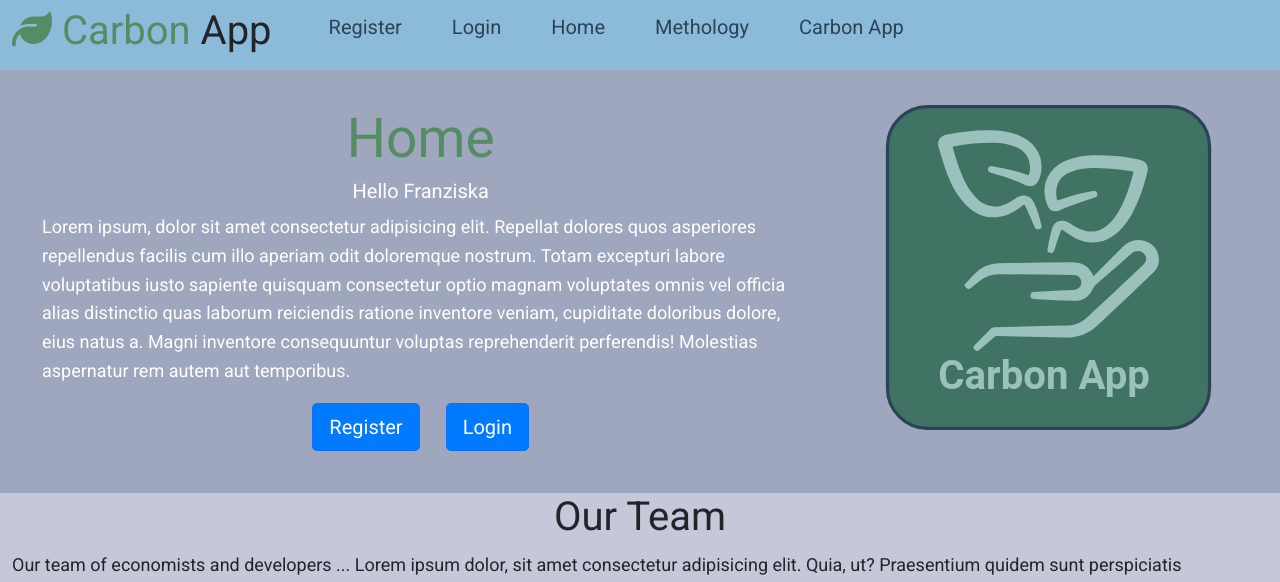
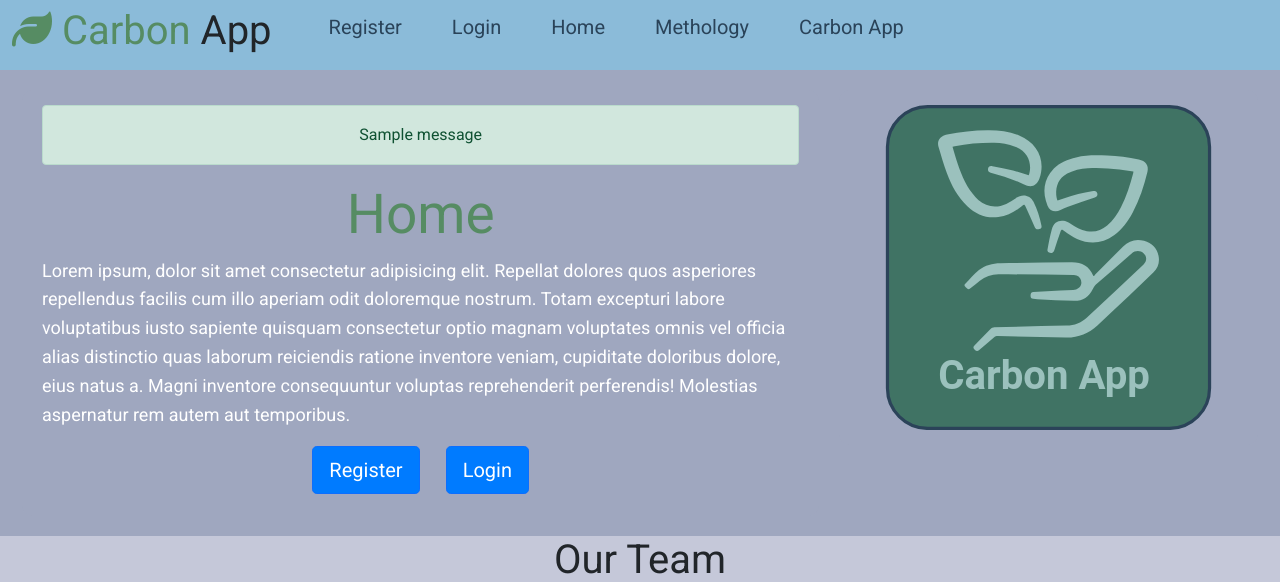
Before and after one commit to franziskaroszinski/Carbon_app_2023, a Flask app: page / in a window 1280 px wide. Shown: the top 582 px of the page. Run offline with Flask 2, Linux system fonts and the light colour scheme; one stand-in notice (Sample message) is shown; some libraries are stand-ins or nearby versions.

Commit message:
Update home.html

```diff
--- a/capp/templates/home.html
+++ b/capp/templates/home.html
@@ -7,8 +7,16 @@
 
     <div class="header_home">
       <div class="box">
+        {% with messages = get_flashed_messages(with_categories=true)%}
+          {% if messages %}
+            {%for category, message in messages %}
+              <div class="alert alert-{{category}}">
+                {{ message }}
+              </div>
+            {% endfor %}
+          {% endif %}
+        {% endwith %}
         <h1 style="font-size:55px;"><span class="text-logo"> Home</span></h1>
-        <h5>Hello Franziska</h5>
         <p style="text-align:left;">
             Lorem ipsum, dolor sit amet consectetur adipisicing elit. Repellat dolores quos asperiores repellendus facilis cum illo aperiam odit doloremque nostrum. Totam excepturi labore voluptatibus iusto sapiente quisquam consectetur optio magnam voluptates omnis vel officia alias distinctio quas laborum reiciendis ratione inventore veniam, cupiditate doloribus dolore, eius natus a. Magni inventore consequuntur voluptas reprehenderit perferendis! Molestias aspernatur rem autem aut temporibus.
         </p>
```
